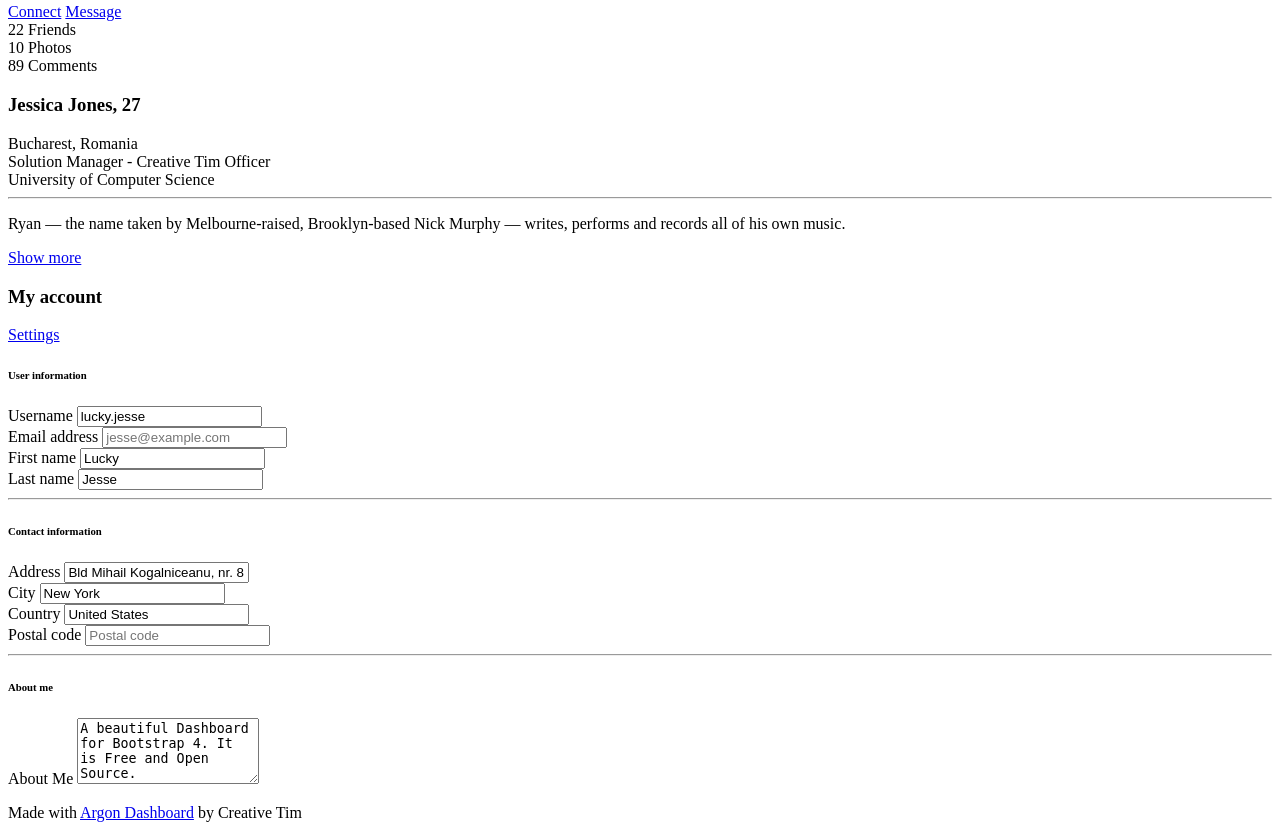
After one commit to Albert-2024/Django-project, a Django app: page /app2/profile in a window 1280 px wide. The commit adds this page. Shown: the part 1405-2243 px from the top of the page. Run offline with Django 4.2, Linux system fonts and the light colour scheme.

```diff
--- a/ElectrCOm/electrocom/app2/urls.py
+++ b/ElectrCOm/electrocom/app2/urls.py
@@ -12,6 +12,7 @@ from django.conf.urls.static import static
 urlpatterns = [
     path('register/',views.register,name='register'),
     path('login/',views.userlogin,name="login"),
+    path('profile',views.profile,name='profile'),
     path('password_reset/',auth_views.PasswordResetView.as_view(),name='password_reset'),
     path('password_reset/done/',auth_views.PasswordResetDoneView.as_view(),name='password_reset_done'),
     path('reset/<uidb64>/<token>/',auth_views.PasswordResetConfirmView.as_view(),name='password_reset_confirm'),
@@ -48,6 +49,9 @@ urlpatterns = [
     path('delete/<int:product_id>/',views.delete_cart,name='delete_cart'),
     path('increase_item/<int:item_id>/',views.increase_item,name='increase_item'),
     path('decrease_item/<int:item_id>/',views.decrease_item,name='decrease_item'),
+    path('payment/',views.payment,name='payment'),
+    path('paymenthandler/', views.paymenthandler, name='paymenthandler'),
+
 
 
     # path('cart/',views.cart,name='cart'),
--- a/ElectrCOm/electrocom/app2/views.py
+++ b/ElectrCOm/electrocom/app2/views.py
@@ -2,6 +2,11 @@ from django.shortcuts import get_object_or_404, render,redirect
 from django.contrib.auth import login as auth_login ,authenticate, logout
 from django.shortcuts import render, redirect
 from django.contrib.auth.decorators import login_required
+from django.shortcuts import render
+import razorpay
+from django.conf import settings
+from django.views.decorators.csrf import csrf_exempt
+from django.http import HttpResponseBadRequest
 # from .forms import ProductForm,SpecificationForm
 
 from django.contrib  import messages,auth
@@ -62,6 +67,9 @@ def userLogout(request):
     request.session.pop('is_logged_in',None)
     return redirect('/')
 
+def profile(request):
+    user = request.user
+    return render(request,'profile.html',{'user':user})
 
 def sellerreg(request):
     user=request.user
@@ -399,6 +407,7 @@ def cart(request):
     product = Cart.objects.filter(user_id=request.user.id)
     total_price = sum([item.price * item.quantity+25 for item in product])
     is_empty = not product.exists()
+    messages.warning(request, f"Your cart is empty.")
     return render(request,'cart.html',{'product':product,'total_price':total_price})
 
 
@@ -455,12 +464,81 @@ def decrease_item(request, item_id):
             # cart_item.update_total()
             cart_item.save()
 
-            # Increase stock in AddBook model
+
             cart_item.product.stock += 1
             cart_item.product.save()
         else:
             messages.warning(request, f"{cart_item.product.product_name} cannot be removed.")
     except Cart.DoesNotExist:
-        pass  # Handle the case when the item does not exist in the cart
+        pass
 
     return redirect('cart')
+
+razorpay_client = razorpay.Client(
+    auth=(settings.RAZOR_KEY_ID, settings.RAZOR_KEY_SECRET))
+
+
+def payment(request):
+    currency = 'INR'
+    amount = 20000
+
+    razorpay_order = razorpay_client.order.create(dict(amount=amount,
+                                                       currency=currency,
+                                                       payment_capture='0'))
+
+    razorpay_order_id = razorpay_order['id']
+    from django.urls import reverse
+
+
+    callback_url = reverse('paymenthandler')
+
+
+    context = {}
+    context['razorpay_order_id'] = razorpay_order_id
+    context['razorpay_merchant_key'] = settings.RAZOR_KEY_ID
+    context['razorpay_amount'] = amount
+    context['currency'] = currency
+    context['callback_url'] = callback_url
+
+    return render(request, 'payment.html', context=context)
+
+
+
+@csrf_exempt
+def paymenthandler(request):
+    print("paymenthandler")
+
+    if request.method == "POST":
+
+
+            # get the required parameters from post request.
+            payment_id = request.POST.get('razorpay_payment_id', '')
+            razorpay_order_id = request.POST.get('razorpay_order_id', '')
+            signature = request.POST.get('razorpay_signature', '')
+            params_dict = {
+                'razorpay_order_id': razorpay_order_id,
+                'razorpay_payment_id': payment_id,
+                'razorpay_signature': signature
+            }
+
+            # verify the payment signature.
+            result = razorpay_client.utility.verify_payment_signature(
+                params_dict)
+            if result is not None:
+                amount = 20000
+
+
+
+                razorpay_client.payment.capture(payment_id, amount)
+
+
+                return redirect('cart')
+
+            else:
+
+
+                return render(request, 'paymentfail.html')
+
+    else:
+
+        return HttpResponseBadRequest()
--- a/ElectrCOm/electrocom/electrocom/settings.py
+++ b/ElectrCOm/electrocom/electrocom/settings.py
@@ -150,3 +150,7 @@ EMAIL_USE_TLS = True
 EMAIL_HOST_USER = 'electrocom987@gmail.com'
 EMAIL_HOST_PASSWORD = 'qwvwzwcwjryecbwl'
 DEFAULT_FROM_EMAIL = 'electrocom987@gmail.com'
+
+
+RAZOR_KEY_ID = 'rzp_test_WVqhwSv8NSsEBm'
+RAZOR_KEY_SECRET = 'dloEcjSZKY7GrdnpI2cTqu2q'
--- a/ElectrCOm/electrocom/electrocom/urls.py
+++ b/ElectrCOm/electrocom/electrocom/urls.py
@@ -1,19 +1,4 @@
-"""
-URL configuration for electrocom project.
 
-The `urlpatterns` list routes URLs to views. For more information please see:
-    https://docs.djangoproject.com/en/4.2/topics/http/urls/
-Examples:
-Function views
-    1. Add an import:  from my_app import views
-    2. Add a URL to urlpatterns:  path('', views.home, name='home')
-Class-based views
-    1. Add an import:  from other_app.views import Home
-    2. Add a URL to urlpatterns:  path('', Home.as_view(), name='home')
-Including another URLconf
-    1. Import the include() function: from django.urls import include, path
-    2. Add a URL to urlpatterns:  path('blog/', include('blog.urls'))
-"""
 from django.conf import settings
 from django.contrib import admin
 from django.urls import path,include
--- a/ElectrCOm/electrocom/template/cart.html
+++ b/ElectrCOm/electrocom/template/cart.html
@@ -220,7 +220,7 @@
                     </div> <!-- end col -->
                     <div class="col-sm-6">
                         <div class="text-sm-end mt-2 mt-sm-0">
-                            <a href="ecommerce-checkout.html" class="btn btn-success">
+                            <a href="{% url 'payment' %}" class="btn btn-success">
                                 <i class="mdi mdi-cart-outline me-1"></i> Checkout </a>
                         </div>
 
--- a/ElectrCOm/electrocom/template/home.html
+++ b/ElectrCOm/electrocom/template/home.html
@@ -71,7 +71,7 @@
                     </a>
 
                     <div class="dropdown-menu m-0">
-                        <a href="" class="dropdown-item nav-linkd">My Profile</a>
+                        <a href="{% url 'profile' %}" class="dropdown-item nav-linkd">My Profile</a>
                         {% comment %} <a href="{% url 'cart'%}" class="dropdown-item nav-linkd">Cart</a> {% endcomment %}
                         <a href="{% url 'sellerreg' %}" class="dropdown-item nav-linkd text-decoration-none">Become a seller</a>
 
--- /dev/null
+++ b/ElectrCOm/electrocom/template/profile.html
@@ -0,0 +1,249 @@
+<!DOCTYPE html>
+<html lang="en">
+<head>
+    <meta charset="UTF-8">
+    <meta name="viewport" content="width=device-width, initial-scale=1.0">
+    <title>Profile</title>
+</head>
+<body>
+    <link href="https://fonts.googleapis.com/css?family=Open+Sans:300,400,600,700" rel="stylesheet">
+  <div class="main-content">
+    <!-- Top navbar -->
+    <nav class="navbar navbar-top navbar-expand-md navbar-dark" id="navbar-main">
+      <div class="container-fluid">
+        <!-- Brand -->
+        <a class="h4 mb-0 text-white text-uppercase d-none d-lg-inline-block" href="https://www.creative-tim.com/product/argon-dashboard" target="_blank">User profile</a>
+        <!-- Form -->
+        <form class="navbar-search navbar-search-dark form-inline mr-3 d-none d-md-flex ml-lg-auto">
+          <div class="form-group mb-0">
+            <div class="input-group input-group-alternative">
+              <div class="input-group-prepend">
+                <span class="input-group-text"><i class="fas fa-search"></i></span>
+              </div>
+              <input class="form-control" placeholder="Search" type="text">
+            </div>
+          </div>
+        </form>
+        <!-- User -->
+        <ul class="navbar-nav align-items-center d-none d-md-flex">
+          <li class="nav-item dropdown">
+            <a class="nav-link pr-0" href="#" role="button" data-toggle="dropdown" aria-haspopup="true" aria-expanded="false">
+              <div class="media align-items-center">
+                <span class="avatar avatar-sm rounded-circle">
+                  <img alt="Image placeholder" src="https://demos.creative-tim.com/argon-dashboard/assets-old/img/theme/team-4.jpg">
+                </span>
+                <div class="media-body ml-2 d-none d-lg-block">
+                  <span class="mb-0 text-sm  font-weight-bold">Jessica Jones</span>
+                </div>
+              </div>
+            </a>
+            <div class="dropdown-menu dropdown-menu-arrow dropdown-menu-right">
+              <div class=" dropdown-header noti-title">
+                <h6 class="text-overflow m-0">Welcome!</h6>
+              </div>
+              <a href="../examples/profile.html" class="dropdown-item">
+                <i class="ni ni-single-02"></i>
+                <span>My profile</span>
+              </a>
+              <a href="../examples/profile.html" class="dropdown-item">
+                <i class="ni ni-settings-gear-65"></i>
+                <span>Settings</span>
+              </a>
+              <a href="../examples/profile.html" class="dropdown-item">
+                <i class="ni ni-calendar-grid-58"></i>
+                <span>Activity</span>
+              </a>
+              <a href="../examples/profile.html" class="dropdown-item">
+                <i class="ni ni-support-16"></i>
+                <span>Support</span>
+              </a>
+              <div class="dropdown-divider"></div>
+              <a href="#!" class="dropdown-item">
+                <i class="ni ni-user-run"></i>
+                <span>Logout</span>
+              </a>
+            </div>
+          </li>
+        </ul>
+      </div>
+    </nav>
+    <!-- Header -->
+    <div class="header pb-8 pt-5 pt-lg-8 d-flex align-items-center" style="min-height: 600px; background-image: url(https://raw.githubusercontent.com/creativetimofficial/argon-dashboard/gh-pages/assets-old/img/theme/profile-cover.jpg); background-size: cover; background-position: center top;">
+      <!-- Mask -->
+      <span class="mask bg-gradient-default opacity-8"></span>
+      <!-- Header container -->
+      <div class="container-fluid d-flex align-items-center">
+        <div class="row">
+          <div class="col-lg-7 col-md-10">
+            <h1 class="display-2 text-white">Hello Jesse</h1>
+            <p class="text-white mt-0 mb-5">This is your profile page. You can see the progress you've made with your work and manage your projects or assigned tasks</p>
+            <a href="#!" class="btn btn-info">Edit profile</a>
+          </div>
+        </div>
+      </div>
+    </div>
+    <!-- Page content -->
+    <div class="container-fluid mt--7">
+      <div class="row">
+        <div class="col-xl-4 order-xl-2 mb-5 mb-xl-0">
+          <div class="card card-profile shadow">
+            <div class="row justify-content-center">
+              <div class="col-lg-3 order-lg-2">
+                <div class="card-profile-image">
+                  <a href="#">
+                    <img src="https://demos.creative-tim.com/argon-dashboard/assets-old/img/theme/team-4.jpg" class="rounded-circle">
+                  </a>
+                </div>
+              </div>
+            </div>
+            <div class="card-header text-center border-0 pt-8 pt-md-4 pb-0 pb-md-4">
+              <div class="d-flex justify-content-between">
+                <a href="#" class="btn btn-sm btn-info mr-4">Connect</a>
+                <a href="#" class="btn btn-sm btn-default float-right">Message</a>
+              </div>
+            </div>
+            <div class="card-body pt-0 pt-md-4">
+              <div class="row">
+                <div class="col">
+                  <div class="card-profile-stats d-flex justify-content-center mt-md-5">
+                    <div>
+                      <span class="heading">22</span>
+                      <span class="description">Friends</span>
+                    </div>
+                    <div>
+                      <span class="heading">10</span>
+                      <span class="description">Photos</span>
+                    </div>
+                    <div>
+                      <span class="heading">89</span>
+                      <span class="description">Comments</span>
+                    </div>
+                  </div>
+                </div>
+              </div>
+              <div class="text-center">
+                <h3>
+                  Jessica Jones<span class="font-weight-light">, 27</span>
+                </h3>
+                <div class="h5 font-weight-300">
+                  <i class="ni location_pin mr-2"></i>Bucharest, Romania
+                </div>
+                <div class="h5 mt-4">
+                  <i class="ni business_briefcase-24 mr-2"></i>Solution Manager - Creative Tim Officer
+                </div>
+                <div>
+                  <i class="ni education_hat mr-2"></i>University of Computer Science
+                </div>
+                <hr class="my-4">
+                <p>Ryan — the name taken by Melbourne-raised, Brooklyn-based Nick Murphy — writes, performs and records all of his own music.</p>
+                <a href="#">Show more</a>
+              </div>
+            </div>
+          </div>
+        </div>
+        <div class="col-xl-8 order-xl-1">
+          <div class="card bg-secondary shadow">
+            <div class="card-header bg-white border-0">
+              <div class="row align-items-center">
+                <div class="col-8">
+                  <h3 class="mb-0">My account</h3>
+                </div>
+                <div class="col-4 text-right">
+                  <a href="#!" class="btn btn-sm btn-primary">Settings</a>
+                </div>
+              </div>
+            </div>
+            <div class="card-body">
+              <form>
+                <h6 class="heading-small text-muted mb-4">User information</h6>
+                <div class="pl-lg-4">
+                  <div class="row">
+                    <div class="col-lg-6">
+                      <div class="form-group focused">
+                        <label class="form-control-label" for="input-username">Username</label>
+                        <input type="text" id="input-username" class="form-control form-control-alternative" placeholder="Username" value="lucky.jesse">
+                      </div>
+                    </div>
+                    <div class="col-lg-6">
+                      <div class="form-group">
+                        <label class="form-control-label" for="input-email">Email address</label>
+                        <input type="email" id="input-email" class="form-control form-control-alternative" placeholder="jesse@example.com">
+                      </div>
+                    </div>
+                  </div>
+                  <div class="row">
+                    <div class="col-lg-6">
+                      <div class="form-group focused">
+                        <label class="form-control-label" for="input-first-name">First name</label>
+                        <input type="text" id="input-first-name" class="form-control form-control-alternative" placeholder="First name" value="Lucky">
+                      </div>
+                    </div>
+                    <div class="col-lg-6">
+                      <div class="form-group focused">
+                        <label class="form-control-label" for="input-last-name">Last name</label>
+                        <input type="text" id="input-last-name" class="form-control form-control-alternative" placeholder="Last name" value="Jesse">
+                      </div>
+                    </div>
+                  </div>
+                </div>
+                <hr class="my-4">
+                <!-- Address -->
+                <h6 class="heading-small text-muted mb-4">Contact information</h6>
+                <div class="pl-lg-4">
+                  <div class="row">
+                    <div class="col-md-12">
+                      <div class="form-group focused">
+                        <label class="form-control-label" for="input-address">Address</label>
+                        <input id="input-address" class="form-control form-control-alternative" placeholder="Home Address" value="Bld Mihail Kogalniceanu, nr. 8 Bl 1, Sc 1, Ap 09" type="text">
+                      </div>
+                    </div>
+                  </div>
+                  <div class="row">
+                    <div class="col-lg-4">
+                      <div class="form-group focused">
+                        <label class="form-control-label" for="input-city">City</label>
+                        <input type="text" id="input-city" class="form-control form-control-alternative" placeholder="City" value="New York">
+                      </div>
+                    </div>
+                    <div class="col-lg-4">
+                      <div class="form-group focused">
+                        <label class="form-control-label" for="input-country">Country</label>
+                        <input type="text" id="input-country" class="form-control form-control-alternative" placeholder="Country" value="United States">
+                      </div>
+                    </div>
+                    <div class="col-lg-4">
+                      <div class="form-group">
+                        <label class="form-control-label" for="input-country">Postal code</label>
+                        <input type="number" id="input-postal-code" class="form-control form-control-alternative" placeholder="Postal code">
+                      </div>
+                    </div>
+                  </div>
+                </div>
+                <hr class="my-4">
+                <!-- Description -->
+                <h6 class="heading-small text-muted mb-4">About me</h6>
+                <div class="pl-lg-4">
+                  <div class="form-group focused">
+                    <label>About Me</label>
+                    <textarea rows="4" class="form-control form-control-alternative" placeholder="A few words about you ...">A beautiful Dashboard for Bootstrap 4. It is Free and Open Source.</textarea>
+                  </div>
+                </div>
+              </form>
+            </div>
+          </div>
+        </div>
+      </div>
+    </div>
+  </div>
+  <footer class="footer">
+    <div class="row align-items-center justify-content-xl-between">
+      <div class="col-xl-6 m-auto text-center">
+        <div class="copyright">
+          <p>Made with <a href="https://www.creative-tim.com/product/argon-dashboard" target="_blank">Argon Dashboard</a> by Creative Tim</p>
+        </div>
+      </div>
+    </div>
+  </footer>
+
+</body>
+</html>
```
Also changed, not shown: ElectrCOm/electrocom/template/payment.html (added, +103 -0 lines), ElectrCOm/electrocom/db.sqlite3, 1 other file.
